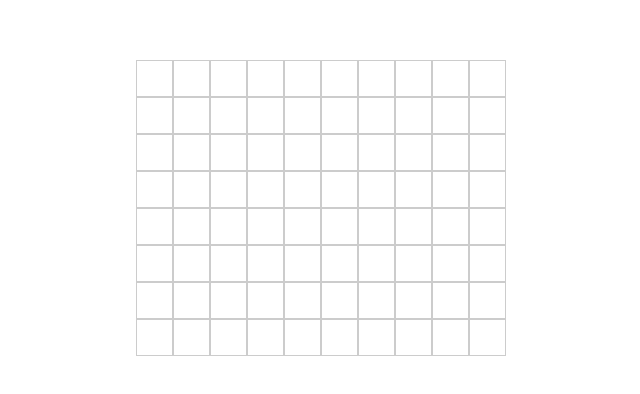
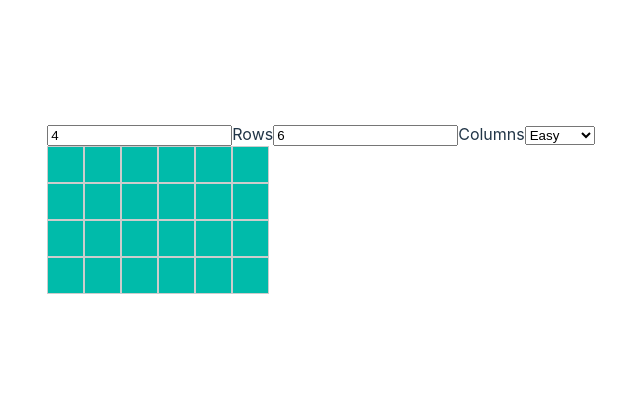
Before and after one commit to MalarvizhiM29/MERN-Training, a Preact app in the folder Day-1/mine-sweeper/: page / in a window 1280 px wide. Shown: the part 192-586 px from the top of the page, without its empty margins (319-959 px from the left). Built offline with nearby package versions, Linux system fonts and the light colour scheme.

Commit message:
Added rows and columns

```diff
--- a/Day-1/mine-sweeper/src/app.tsx
+++ b/Day-1/mine-sweeper/src/app.tsx
@@ -6,21 +6,43 @@ type Cell = {
   isMine: boolean
   mineCount?: number
   isRevealed: boolean
+  isFlagged: boolean
 }
 
-export function App() {
+type MineSweeperProps = {
+  numRows: number
+  numCols: number
+  difficulty: Difficulty
+}
 
+// MineSweeper is a JSX component
+function MineSweeper({ numRows, numCols, difficulty }: MineSweeperProps) {
   const [board, setBoard] = useState<Array<Array<Cell>>>([])
+
+  const [isGameDone, setIsGameDone] = useState<boolean>(false)
 
   useEffect(() => {
     createBoard()
-  }, [])
-
-  let numRows = 8
-  let numCols = 10
+  }, [ numCols, numRows, difficulty ])
 
   function getMineCells() {
-    let totalMines = 8 // (numRows * numCols) / 6
+
+    let mineRatio = 1;
+    switch (difficulty) {
+      case Difficulty.easy:
+        mineRatio = 0.1;
+        break;
+      case Difficulty.medium:
+        mineRatio = 0.2;
+        break;
+      case Difficulty.hard:
+        mineRatio = 0.3;
+        break;
+      default:
+        break;
+    }
+
+    let totalMines = Math.ceil((numRows * numCols) * mineRatio);
 
     let allCells = (new Array(numRows * numCols)).fill(0).map(
       (_, i) => i
@@ -39,6 +61,9 @@ export function App() {
   }
 
   function createBoard() {
+
+    setIsGameDone(false)
+
     let mineCells = getMineCells()
 
     let newBoard: Array<Array<Cell>> = []
@@ -49,7 +74,8 @@ export function App() {
         let isMine = mineCells.includes(i * numCols + j)
         currRow.push({
           isMine,
-          isRevealed: false
+          isRevealed: false,
+          isFlagged: false
         })
       }
 
@@ -86,20 +112,109 @@ export function App() {
     setBoard(newBoard)
   }
 
-  function handleCellClick(i: number, j: number) {
+  // Flood fill algorithm
+  function revealRecursive(i: number, j: number, board: Cell[][]) {
+    if (i < 0 || j < 0 || i >= numRows || j >= numCols) return;
+    if (board[i][j].isMine) return;
+    if (board[i][j].isRevealed) return;
+
+    board[i][j].isRevealed = true;
+    if (board[i][j].mineCount != 0) return;
+
+    for (let di = -1; di <= 1; di++) {
+      for (let dj = -1; dj <= 1; dj++) {
+        // Below condition not required
+        // if (di == 0 && dj == 0) continue;
+        revealRecursive(i + di, j + dj, board)
+      }
+    }
+  }
+
+  function isGameWon(board: Cell[][]) {
+    for (let i = 0; i < numRows; i++) {
+      for (let j = 0; j < numCols; j++) {
+        if (board[i][j].isRevealed) continue
+        if (!board[i][j].isMine) return false
+      }
+    }
+    return true
+  }
+
+  function handleCellClick(event: MouseEvent, i: number, j: number) {
+    event.preventDefault();
+
+    if (event.button == 2) {
+      // right click event
+      let newBoard = [...board]
+      newBoard[i][j].isFlagged = !newBoard[i][j].isFlagged
+      setBoard(newBoard)
+      return
+    }
+
+    // left click event
+    if (board[i][j].isFlagged) return
+
+    if (isGameDone) return;
+
     let newBoard = [...board]
+
+    if (newBoard[i][j].isMine) {
+      alert("Game over!")
+
+      // Method 1
+      // for (let i = 0; i < numRows; i++) {
+      //   for (let j = 0; j < numCols; j++) {
+      //     newBoard[i][j].isRevealed = true
+      //   }
+      // }
+
+      setIsGameDone(true);
+    } else {
+      if (newBoard[i][j].mineCount == 0) {
+        revealRecursive(i, j, newBoard)
+      }
+
+    }
+
     newBoard[i][j].isRevealed = true
+
+    let hasWon = isGameWon(newBoard)
+    if (hasWon) {
+      alert("You've won! 🎉")
+      setIsGameDone(true)
+    }
+
     setBoard(newBoard)
   }
 
   function display(cell: Cell) {
-    if (!cell.isRevealed) return "";
+    // if (!cell.isRevealed) return "";
+
+    // method 2: use isGameOver
+    if (!isGameDone && !cell.isRevealed) {
+      if (cell.isFlagged) return "🚩";
+      return "";
+    }
     if (cell.isMine) return "💣";
-    return cell.mineCount || 0;
+    if (cell.mineCount == 0) return ""
+    return cell.mineCount;
+  }
+
+  function getBgColor(cell: Cell) {
+    if (cell.isRevealed || isGameDone) {
+
+      if (cell.isMine) {
+        return "#fe1100"
+      }
+
+      return "#DEB887"
+
+    }
+    return "#0ba"
   }
 
   return (
-    <div id="app">
+    <>
       {
         board.map(
           (row, i) => (
@@ -109,11 +224,21 @@ export function App() {
                   (cell, j) => (
                     <div
                       className="cell"
+                      style={{
+                        cursor: (cell.isRevealed || isGameDone)
+                          ? "default"
+                          : "pointer",
+
+                        backgroundColor: getBgColor(cell)
+                      }}
+                      onContextMenu={
+                        (event) => handleCellClick(event, i, j)
+                      }
                       onClick={
-                        () => handleCellClick(i, j)
+                        (event) => handleCellClick(event, i, j)
                       }
-                      >
-                      { display(cell) }
+                    >
+                      {display(cell)}
                     </div>
                   )
                 )
@@ -122,6 +247,49 @@ export function App() {
           )
         )
       }
+    </>
+  )
+}
+
+enum Difficulty {
+  easy = "easy",
+  medium = "medium",
+  hard = "hard"
+}
+
+export function App() {
+
+  const [rows, setRows] = useState<number>(4)
+  const [cols, setCols] = useState<number>(6)
+
+  const [difficulty, setDifficulty] = useState<Difficulty>(Difficulty.easy)
+
+  return (
+    <div id="app">
+      <form class="board-form">
+        <input type="number" value={rows} id="user-rows" onChange={
+          (event) => setRows(parseInt(event.currentTarget.value))
+        } />
+        <label for="user-rows">Rows</label>
+        <input type="number" value={cols} id="user-cols" onChange={
+          (event) => setCols(parseInt(event.currentTarget.value))
+        } />
+        <label for="user-cols">Columns</label>
+
+        <select
+          id="user-difficulty"
+          value={difficulty}
+          onChange={
+            (event) => setDifficulty(event.currentTarget.value as Difficulty)
+          }
+          >
+          <option value="easy" >Easy</option>
+          <option value="medium" >Medium</option>
+          <option value="hard" >Hard</option>
+        </select>
+
+      </form>
+      <MineSweeper numRows={rows} numCols={cols} difficulty={difficulty} />
     </div>
   )
 }
```
Also changed, not shown: Day-1/mine-sweeper/vite.config.ts.timestamp-1704513068314-e0cff49e3189a.mjs (added, +10 -0 lines).
